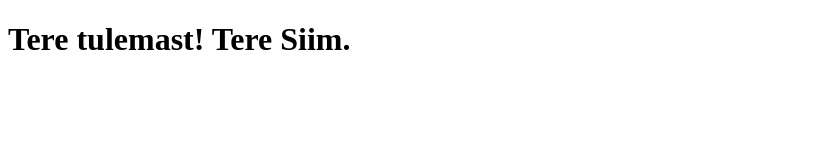
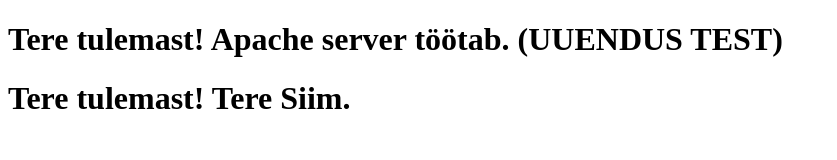
Before and after one commit to ssilvet/infra-configs, a plain HTML site: page web/index.html in a window 1280 px wide. Shown: the whole page, without its empty margins (0-837 px from the left). Drawn offline with Linux system fonts and the light colour scheme.

Commit message:
Update test index.html

```diff
--- a/web/index.html
+++ b/web/index.html
@@ -2,6 +2,8 @@
 <html>
 <head>
     <title>Apache Test</title>
+    <h1>Tere tulemast! Apache server töötab. (UUENDUS TEST)</h1>
+
 </head>
 <body>
     <h1>Tere tulemast! Tere Siim.</h1>
```
